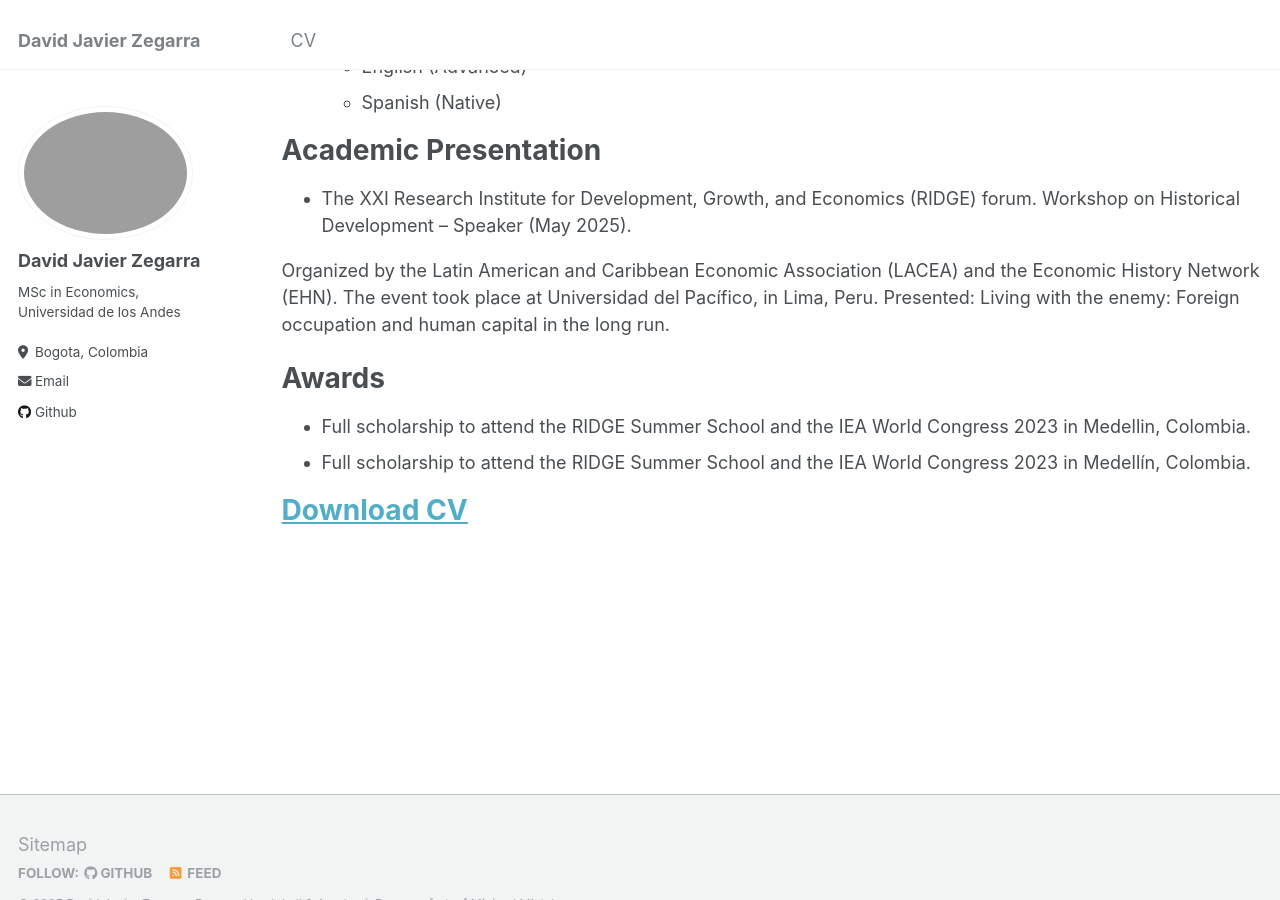
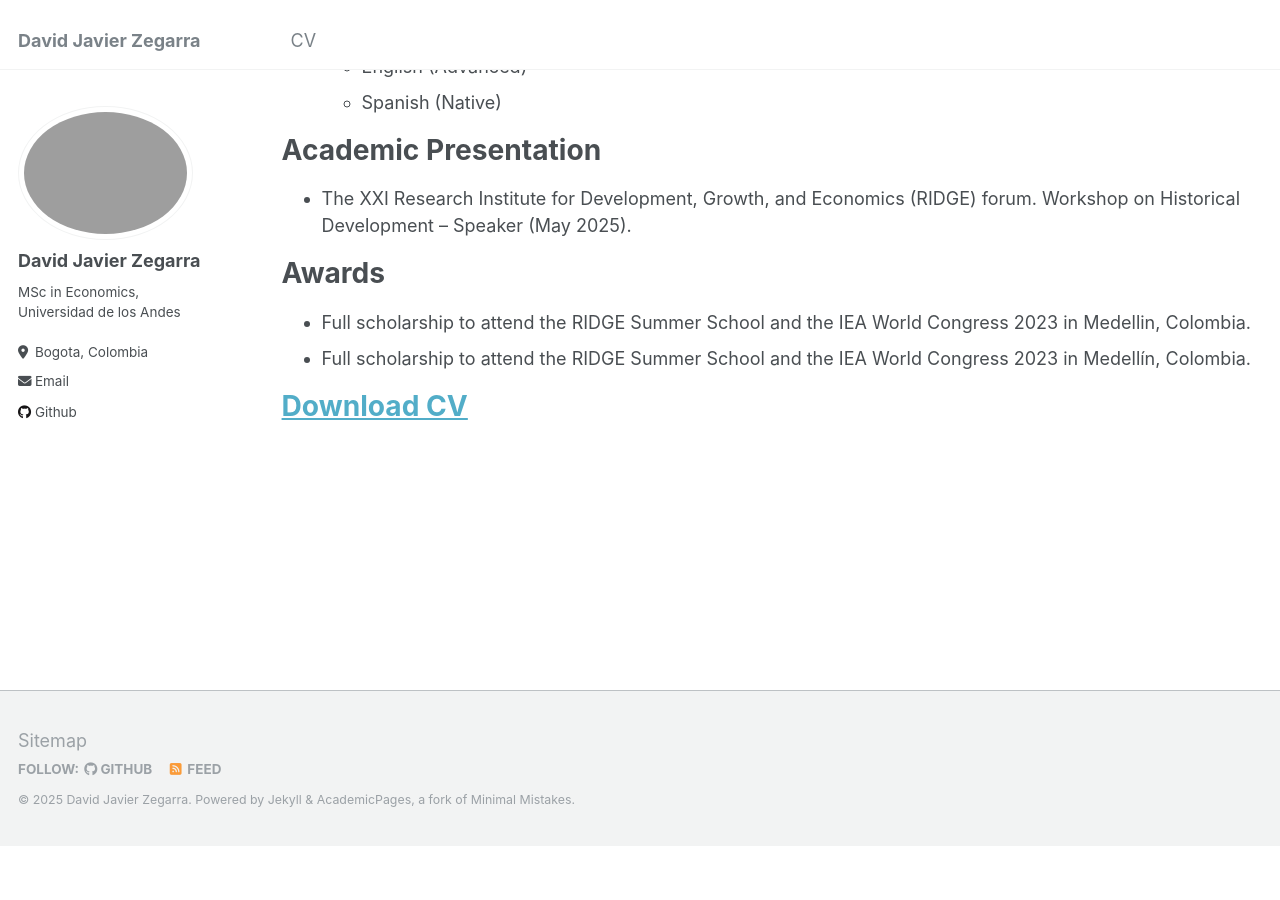
Before and after one commit to dajzegarraf/dajzegarraf.github.io, a Jekyll site: the page built from _pages/cv.md, in a window 1280 px wide and 900 px high, scrolled down 2051 px. Built offline with Jekyll 4.4.1, drawn with Linux system fonts in a browser that asks for light colours; after the commit the page ends 2896 px from its top, so only the background shows below that.

Commit message:
Update cv.md

```diff
--- a/_pages/cv.md
+++ b/_pages/cv.md
@@ -80,9 +80,6 @@ Academic Presentation
 * The XXI Research Institute for Development, Growth, and Economics (RIDGE) forum.
 Workshop on Historical Development – Speaker (May 2025).
 
-Organized by the Latin American and Caribbean Economic Association (LACEA) and the Economic History Network (EHN). The event took place at Universidad del Pacífico, in Lima, Peru. Presented: Living with the enemy: Foreign occupation and human capital in the long run.
-
-
 Awards
 ======
 * Full scholarship to attend the RIDGE Summer School and the IEA World Congress 2023 in Medellin, Colombia.
```
